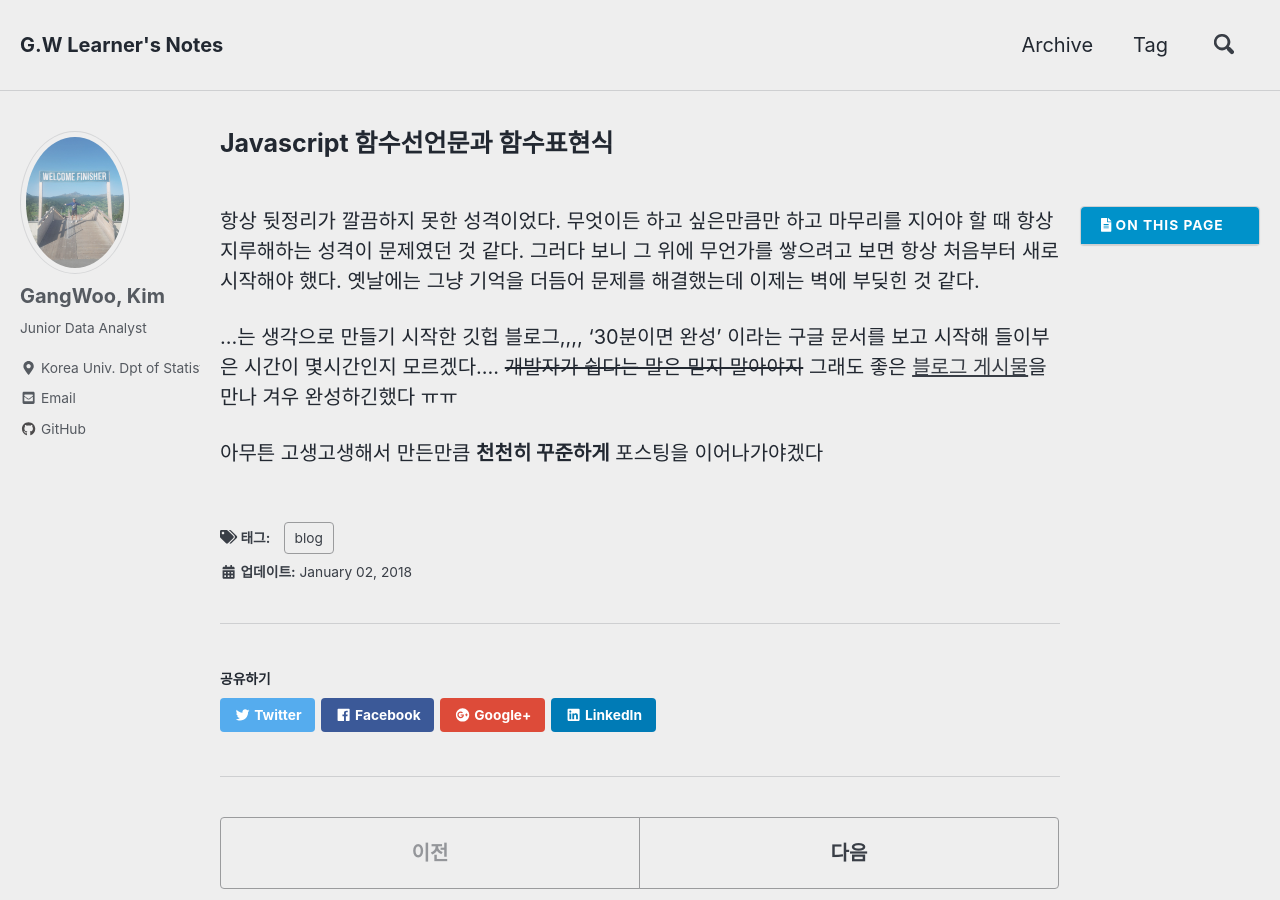
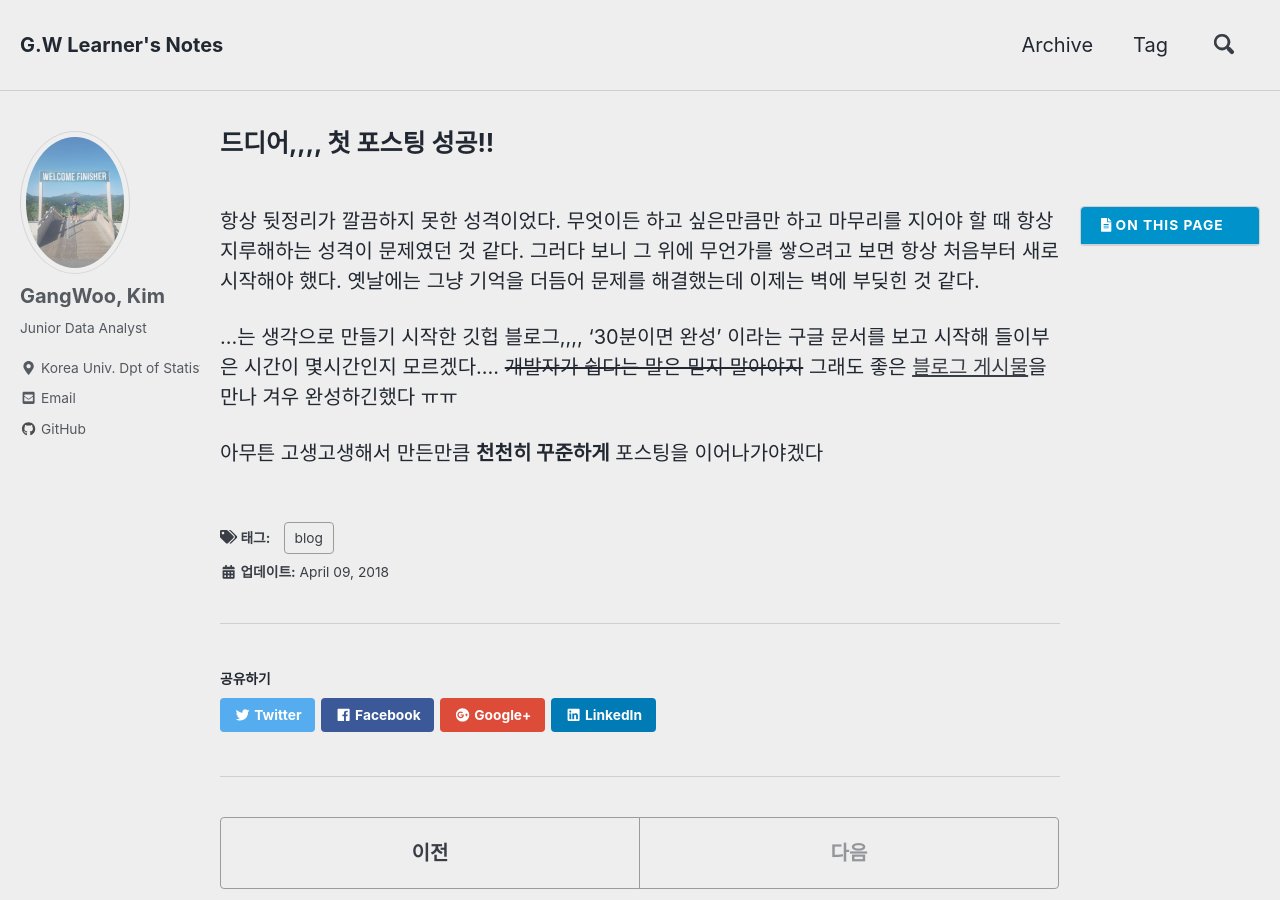
Before and after one commit to GwReader/GwReader.github.io, a Jekyll site: the page built from _posts/2018-04-09-header.md, in a window 1280 px wide and 900 px high. Built offline with Jekyll 4.4.1, drawn with Linux system fonts in a browser that asks for light colours; nearby versions of some CDN libraries; comment, search, counter and statistics services are not loaded.

Commit message:
Update 2018-04-09-header.md
modify title

```diff
--- a/_posts/2018-04-09-header.md
+++ b/_posts/2018-04-09-header.md
@@ -1,6 +1,6 @@
 ---
-title: Javascript 함수선언문과 함수표현식
-date: 2018-01-02
+title: 드디어,,,, 첫 포스팅 성공!!
+date: 2018-04-09
 tags: blog
 ---
 항상 뒷정리가 깔끔하지 못한 성격이었다. 무엇이든 하고 싶은만큼만 하고 마무리를 지어야 할 때 항상 지루해하는 성격이 문제였던 것 같다. 그러다 보니 그 위에 무언가를 쌓으려고 보면 항상 처음부터 새로 시작해야 했다. 옛날에는 그냥 기억을 더듬어 문제를 해결했는데 이제는 벽에 부딪힌 것 같다.
```
